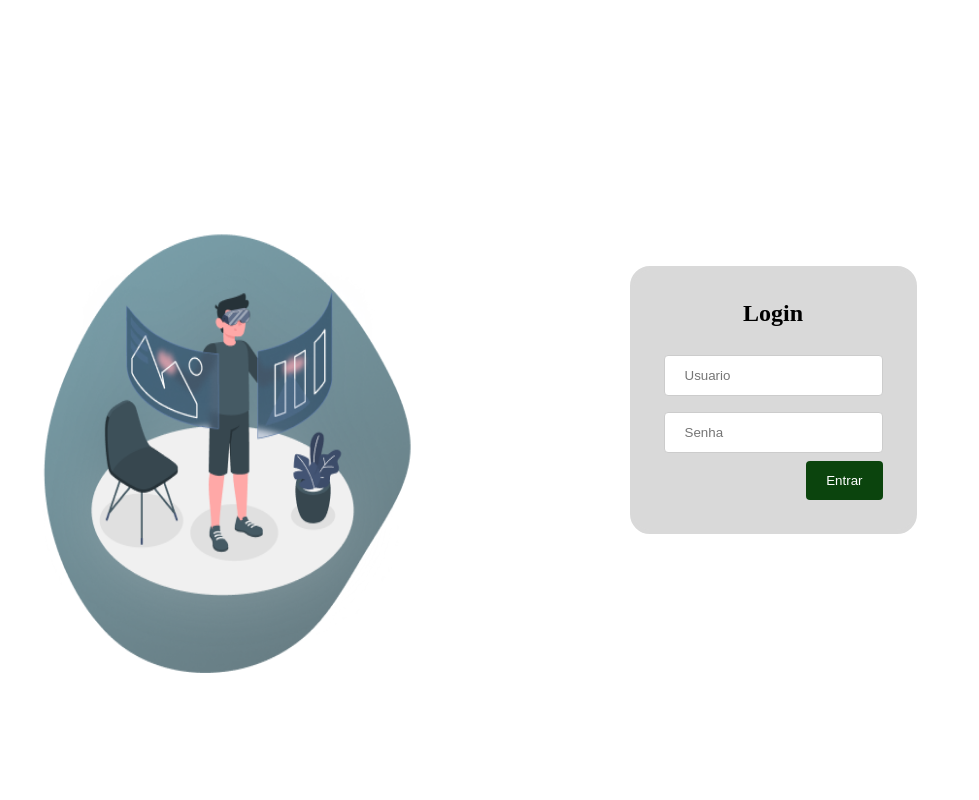
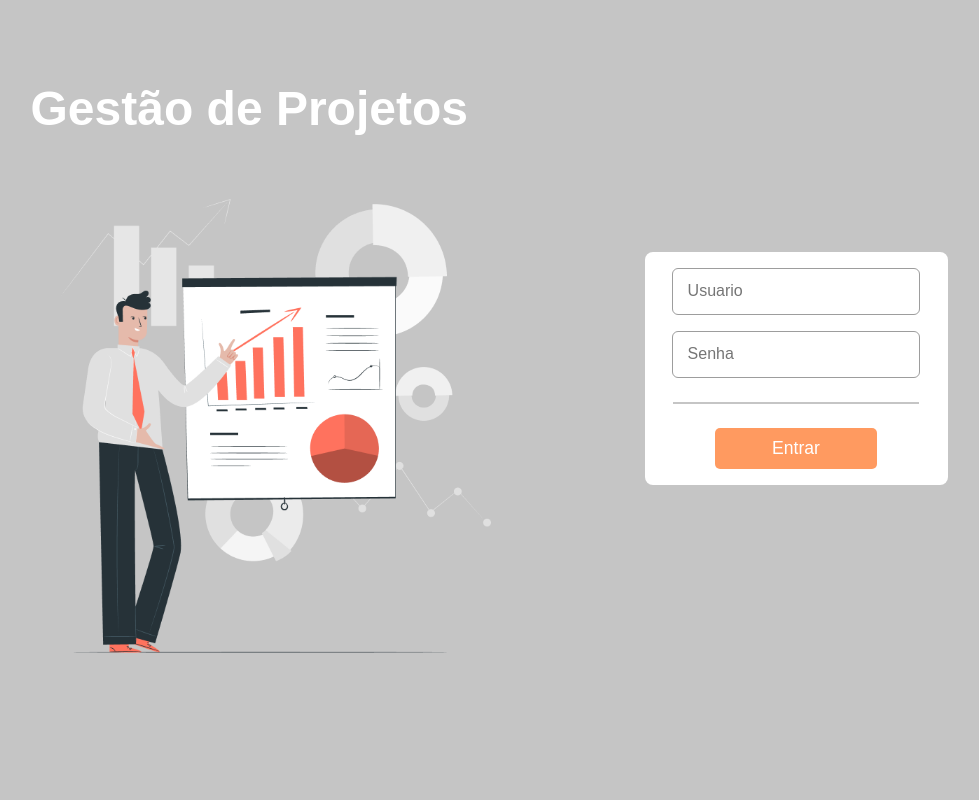
Before and after one commit to RafaelSchneider91/gestao_projetos, a Django app: page /accounts/ in a window 1280 px wide. Shown: the whole page, without its empty margins (167-1146 px from the left). Run offline with Django 4.2, Linux system fonts and the light colour scheme; parts of the project's set-up code (start-up, migrations or seed data) failed here and were passed over.

Commit message:
atualizacao090623

```diff
--- a/accounts/templates/accounts/login.html
+++ b/accounts/templates/accounts/login.html
@@ -12,33 +12,25 @@
 </head>
 
 <body>
-
-    <div class="container">
-        <div class="img">
-            <img src="{% static 'fotos/Frame.png' %}" alt="" width="200px" height="200px">
+    <div class="content">
+        <div class="content-info">
+            <h1>Gestão de Projetos</h1>
+            <img src="{% static 'fotos/pana.png' %}">
+        </div>
+        <div class="content=login">
+            <form class="content-login-box"method="POST" action="{% url 'login' %}">
+                {% csrf_token %}
+                <input type="text" name="usuario" value="{{request.POST.usuario}}" class="form-control"placeholder="Usuario">
+                <input type="password" name="senha" class="form-control"  placeholder="Senha">
+                <hr>
+                {% include 'parciais/_messages.html' %}
+                <button class="btn btn-enter" type="submit">Entrar</button>
+            </form>
         </div>
 
-        <div class="form1">
-            <form method="POST" action="{% url 'login' %}">
-
-                {% csrf_token %}
-                <h2>Login</h2>
-                <div>
-                    <input type="text" name="usuario" value="{{request.POST.usuario}}" class="form-control"
-                        placeholder="Usuario">
-                </div>
-                <div>
-                    <input type="password" name="senha" class="form-control"  placeholder="Senha">
-                </div>
-                <button class="btn1" type="submit">Entrar</button>
-                <br>
-
-                {% include 'parciais/_messages.html' %}
-            </form>
-
-        </div>
 
     </div>
+
 
 </body>
 
--- a/accounts/views.py
+++ b/accounts/views.py
@@ -16,7 +16,7 @@ def login (request):
     print(user)
 
     if not user:
-        messages.error(request, 'Usuario ou senha invalidos')
+        messages.error(request, 'Usuario ou senha invalidos!')
         return render(request, 'accounts/login.html')
     else:
         auth.login(request, user)
--- a/templates/base.html
+++ b/templates/base.html
@@ -31,9 +31,9 @@
           <li>
             <a href="{% url 'demandas' %}">
               <i class='bx bx-git-pull-request'></i>
-              <span class="links_name">Demandas</span>
+              <span class="links_name">Backlog</span>
             </a>
-            <span class="tooltip">Demandas</span>
+            <span class="tooltip">Backlog</span>
           </li>
           <li>
             <a href="{% url 'demandas_projeto' %}">
--- a/templates/parciais/_messages.html
+++ b/templates/parciais/_messages.html
@@ -1,6 +1,5 @@
 {% if messages %}
     {% for message in messages %}
-        <br>
         <section class="alert {{message.tags}}">
             {{message}}
         </section>
--- a/templates/static/login/css/login.css
+++ b/templates/static/login/css/login.css
@@ -1,70 +1,108 @@
-* {
-    padding: 0;
-    margin: 0;
+:root{
+    --color-white: white;
+    --color-gray: #9d9d9d;
+    --color-gray2: #C5C5C5;
+    --color-dark:rgb(26, 26, 26);
+    --color-laranja: #F26E23;
+    --color-laranja2: #ff9152e9;
+}
 
-}
-.container {
+body{
+    font-family: 'Montserrat', sans-serif;
+    background-color: var(--color-gray2);
     display: flex;
     justify-content: center;
     align-items: center;
-    height: 100vh;
-    background-color: #ffffff;
-
-}
-
-.form1{
-    background-color: #D9D9D9;
-    padding: 30px;
-    border-radius: 20px;
-    border: 4px solid #D9D9D9;
-}
-
-.img {
-    text-align: center;
-    margin-right: 200px;
-    margin-top: 100px;
-    animation: float 3s ease-in-out infinite;
+    height: 90vh;
 
 }
 
 img {
-    width: 400px;
-    height: 450px;
-    animation: float 3s ease-in-out infinite;
+    width: 70%;
+    height: 70%;
+    margin: 5%;
+}
+
+.content {
+    display: flex;
+    justify-content: space-around;
+    align-items: center;
+    flex-wrap: wrap;
+    /* width: 50vh; */
+
 
 }
 
-.login-form {
-    border: 2px solid #ccc;
-    padding: 20px;
+
+.content-login{
+    width: 350px;
+    display: flex;
+    flex-direction: column;
+    align-items: center;
+    gap: 1rem;
+
+
 }
 
-h2 {
-    text-align: center;
-    margin-bottom: 20px;
+.content-login-box{
+    background-color: var(--color-white);
+    display: flex;
+    flex-direction: column;
+    align-items: center;
+    gap: 1rem;
+    padding: 1rem;
+    width: 100%;
+    border-radius: 8px;
+    box-shadow: rgb(0, 0, 0 / 10%) 0px 2px 4px, rgb(0, 0, 0 / 10%) 0px 8px 16px;
 }
 
-input[type="text"],
-input[type="password"] {
-    width: 100%;
-    padding: 12px 20px;
-    margin: 8px 0;
-    display: inline-block;
-    border: 1px solid #ccc;
-    border-radius: 4px;
-    box-sizing: border-box;
+.form-control {
+    padding: 15px;
+    height: 15px;
+    border-radius: 6px;
+    border: 1px solid var(--color-gray);
+    outline: none;
+    width: 80%;
+    font-size: 16px;
+    color: var(--color-dark);
+
+
 }
 
-button[type="submit"] {
-    background-color: #0b440d;
-    color: white;
-    padding: 12px 20px;
-    border: none;
-    border-radius: 4px;
-    cursor: pointer;
-    float: right;
+.form-control:focus {
+    border-color: var(--color-laranja);
+    box-shadow: 0 0 0 1px var(--color-laranja) ;
 }
 
-button[type="submit"]:hover {
-    background-color: #0b440d;
+.btn {
+    padding: 10px ;
+    border: none;
+    color: var(--color-white);
+    border-radius: 5px;
+    background-color: var(--color-laranja2);
+    width: 60%;
+    font-size: 1.1rem;
+    transition: 0.2s;
+    cursor: pointer;
+
 }
+
+.btn-enter:hover {
+    background-color: var(--color-laranja);
+    /* color: var(--color-dark); */
+
+}
+
+h1 {
+    color: var(--color-white);
+    font-size: 3rem;
+}
+
+hr {
+    width: 90%;
+    border: 1px solid var(--color-gray2);
+}
+
+p {
+    text-align: center;
+}
```
Also changed, not shown: db.sqlite3.
